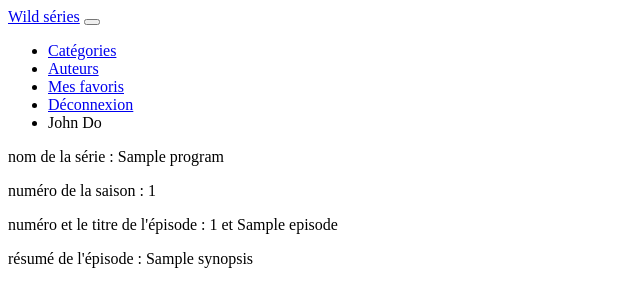
After one commit to Superzut44/wildSeries, a Symfony app: template templates/program/episode_show.html.twig in a window 1280 px wide. The commit adds this page. Shown: the top 307 px of the page, without its empty margins (0-640 px from the left). Run offline with Twig, Linux system fonts and the light colour scheme; the template is opened without the code that fills it: most values are stand-ins (such as "Sample title", 1, 10 or a date in 2020); some libraries are stand-ins or nearby versions.

Commit message:
11 - Symfony : Le param converter

```diff
--- /dev/null
+++ b/templates/program/episode_show.html.twig
@@ -0,0 +1,12 @@
+{% extends 'base.html.twig' %}
+
+{% block title %}{{ episode.title }}{% endblock %}
+
+{% block body %}
+    <div>
+        <p>nom de la série : {{ program.title }}</p>
+        <p>numéro de la saison : {{ season.number }}</p>
+        <p>numéro et le titre de l'épisode : {{ episode.number }} et {{ episode.title }}</p>
+        <p>résumé de l'épisode : {{ episode.synopsis }}</p>
+    </div>
+{% endblock %}
--- a/templates/program/season_show.html.twig
+++ b/templates/program/season_show.html.twig
@@ -8,7 +8,11 @@
     <p>Liste des épisodes</p>
     <ul style="list-style: none;">
     {% for episode in season.episodes %}
-            <li>Episode {{ episode.number }} : {{ episode.title }}</li>
+            <li>
+                <a href="{{ path('program_episode_show', {
+                    program: program.id , season: season.id , episode: episode.id }) }}"
+                    >Episode {{ episode.number }} : {{ episode.title }}</a>
+            </li>
     {% endfor %}
     </ul>
 </div>
--- a/templates/program/show.html.twig
+++ b/templates/program/show.html.twig
@@ -9,7 +9,7 @@
             <h1 class="mt-0">{{ program.title }}</h1>
             <p>{{ program.summary }}</p>
             <p>Catégorie : {{ program.category.name }}</p>
-            {% for season in seasons %}
+            {% for season in program.seasons %}
                 <a href="{{ path('program_season_show', { program: program.id , season: season.id }) }}">{{ season.description }}</a></br>
             {% endfor %}
         </div>
```
Also changed, not shown: src/Controller/ProgramController.php (+13 -13 lines).
